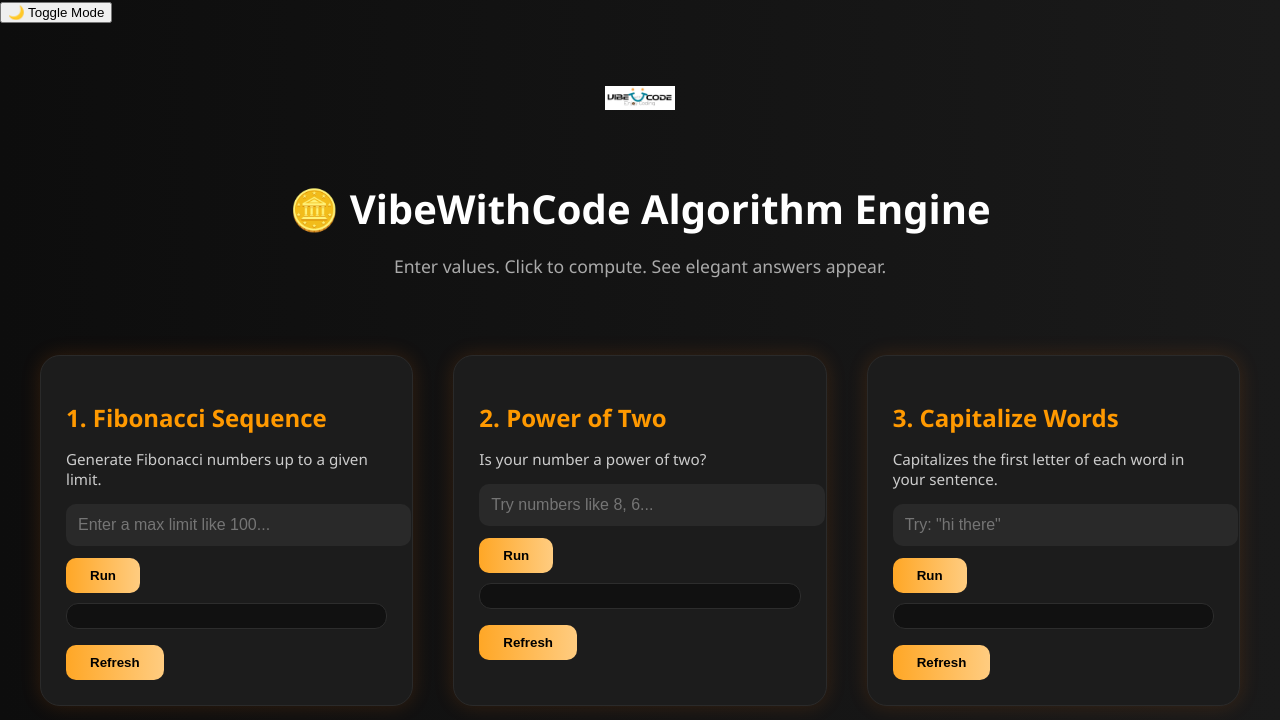
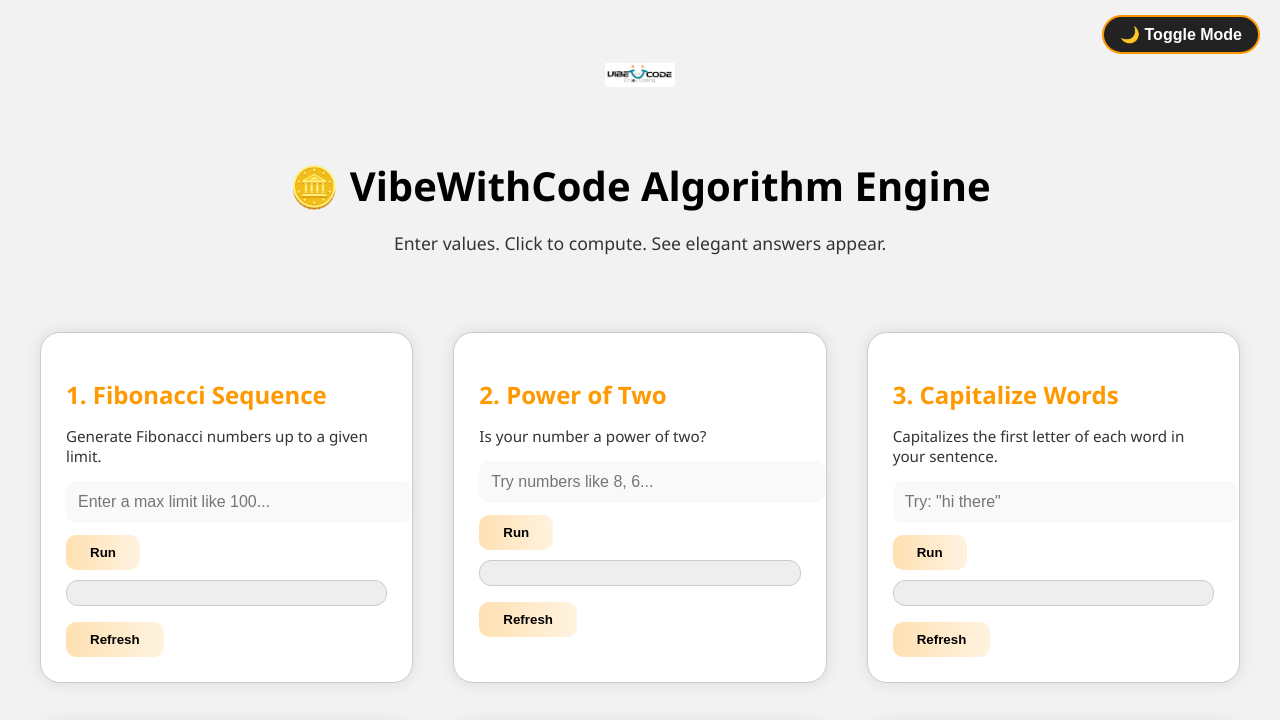
Before and after one commit to 0Deen/challenge02, a plain HTML site: page index.html in a window 1280 px wide. Both pictures are taken after a click on the button "🌙 Toggle Mode". Shown: the top 720 px of the page. Drawn offline with Linux system fonts and the light colour scheme.

Commit message:
Update styles.css

```diff
--- a/styles.css
+++ b/styles.css
@@ -186,3 +186,69 @@
     font-size: 1.8rem;
   }
 }
+/* ✅ Toggle Button Style */
+.mode-toggle {
+  position: fixed;
+  top: 15px;
+  right: 20px;
+  z-index: 999;
+  background: #222;
+  color: #fff;
+  border: 2px solid #ff9800;
+  border-radius: 30px;
+  padding: 8px 16px;
+  cursor: pointer;
+  font-size: 1rem;
+  font-weight: bold;
+  transition: all 0.3s ease;
+}
+
+.mode-toggle:hover {
+  background-color: #ff9800;
+  color: #000;
+}
+
+/* ✅ Light Mode Overrides */
+body.light {
+  background: #f2f2f2;
+  color: #000;
+}
+
+body.light .main-title p,
+body.light .question-block p,
+body.light footer {
+  color: #333;
+}
+
+body.light .question-block {
+  background: #fff;
+  border-color: #ccc;
+  box-shadow: 0 0 15px rgba(0,0,0,0.1);
+}
+
+body.light .question-block:hover {
+  box-shadow: 0 0 25px rgba(0, 0, 0, 0.2);
+}
+
+body.light .question-block input,
+body.light .question-block textarea {
+  background: #f9f9f9;
+  color: #111;
+}
+
+body.light .output {
+  background: #eee;
+  color: #111;
+  border-color: #ccc;
+}
+
+body.light .run-btn,
+body.light .refresh-btn {
+  background: linear-gradient(to right, #ffe0b2, #fff3e0);
+  color: #000;
+}
+
+body.light .run-btn:hover,
+body.light .refresh-btn:hover {
+  background: linear-gradient(to right, #ffd180, #ffcc80);
+}
```
